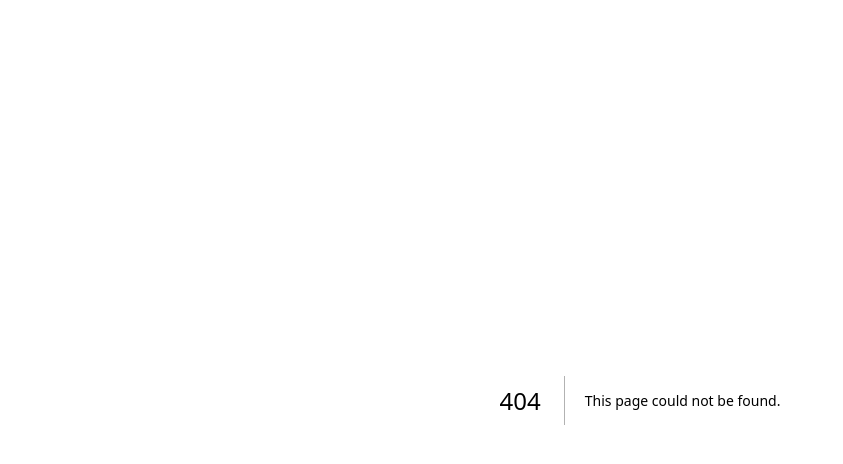
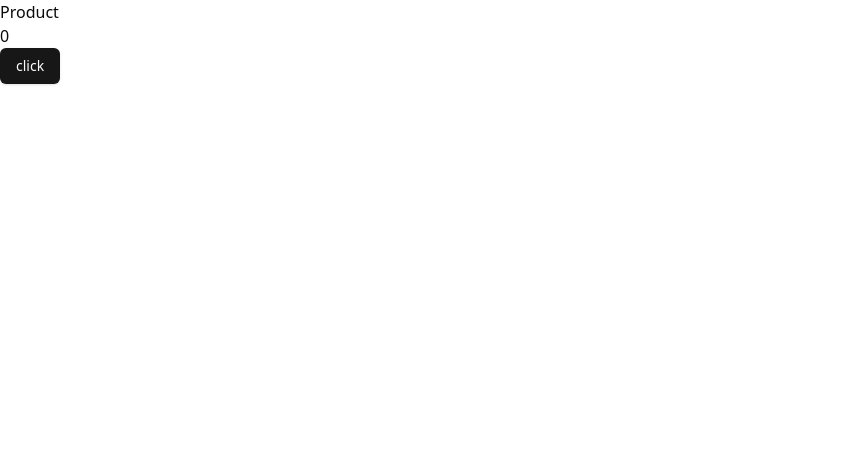
Before and after one commit to janaka4345/nextjs-15-test-run, a Next.js app: page /compilerTest in a window 1280 px wide. Before the commit this address had no page. Shown: the top 464 px of the page, without its empty margins (0-843 px from the left). Built offline with nearby package versions, Linux system fonts and the light colour scheme.

Commit message:
feat:compiler use memo test

```diff
--- /dev/null
+++ b/app/compilerTest/page.tsx
@@ -0,0 +1,19 @@
+'use client'
+import Product from "@/components/custom/Product"
+import { Button } from "@/components/ui/button"
+import { useState } from "react"
+
+const page = () => {
+    'use memo'
+    const [count, setCount] = useState(0)
+    console.log('compiler page ran');
+
+    return (
+        <>
+            <Product />
+            <div>{count}</div>
+            <Button onClick={() => setCount(prev => prev + 1)}>click</Button>
+        </>
+    )
+}
+export default page
--- /dev/null
+++ b/components/custom/Product.tsx
@@ -0,0 +1,8 @@
+const Product = () => {
+  console.log('product component ran');
+
+  return (
+    <div>Product</div>
+  )
+}
+export default Product
```
